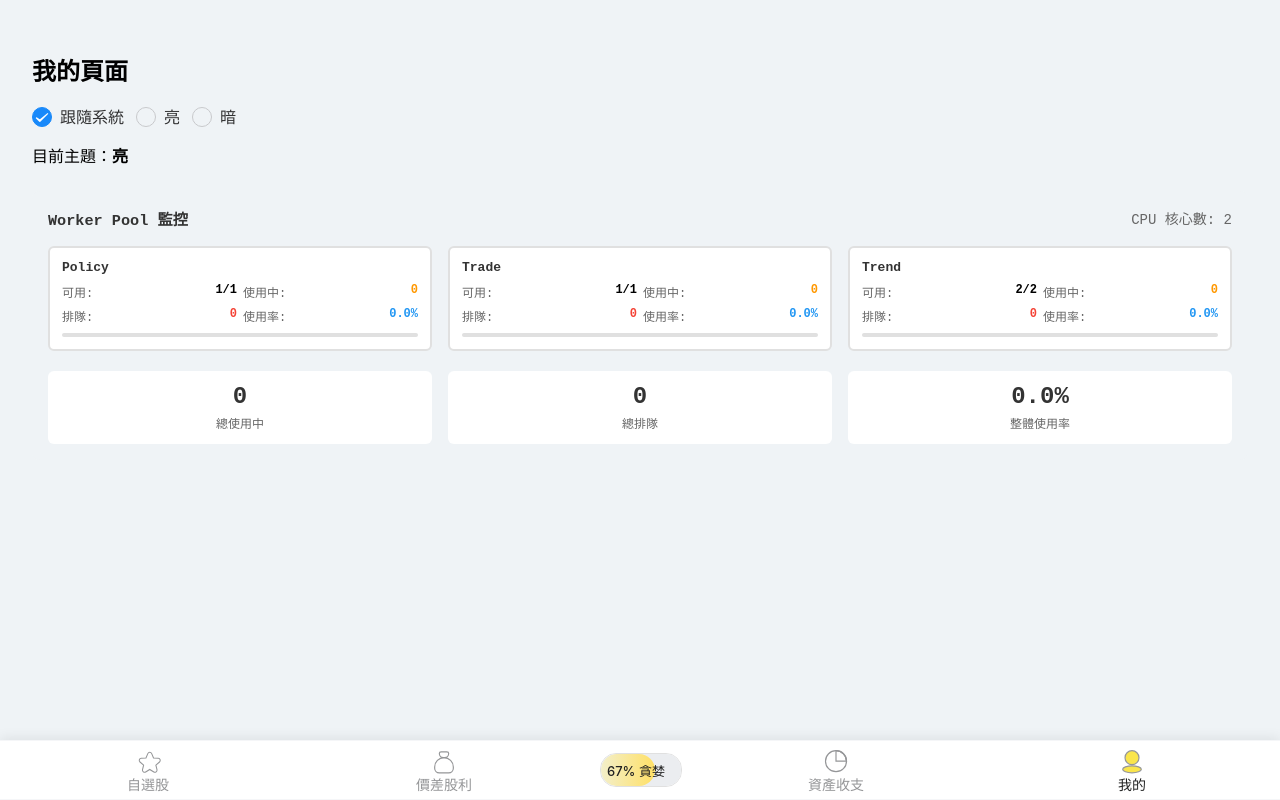
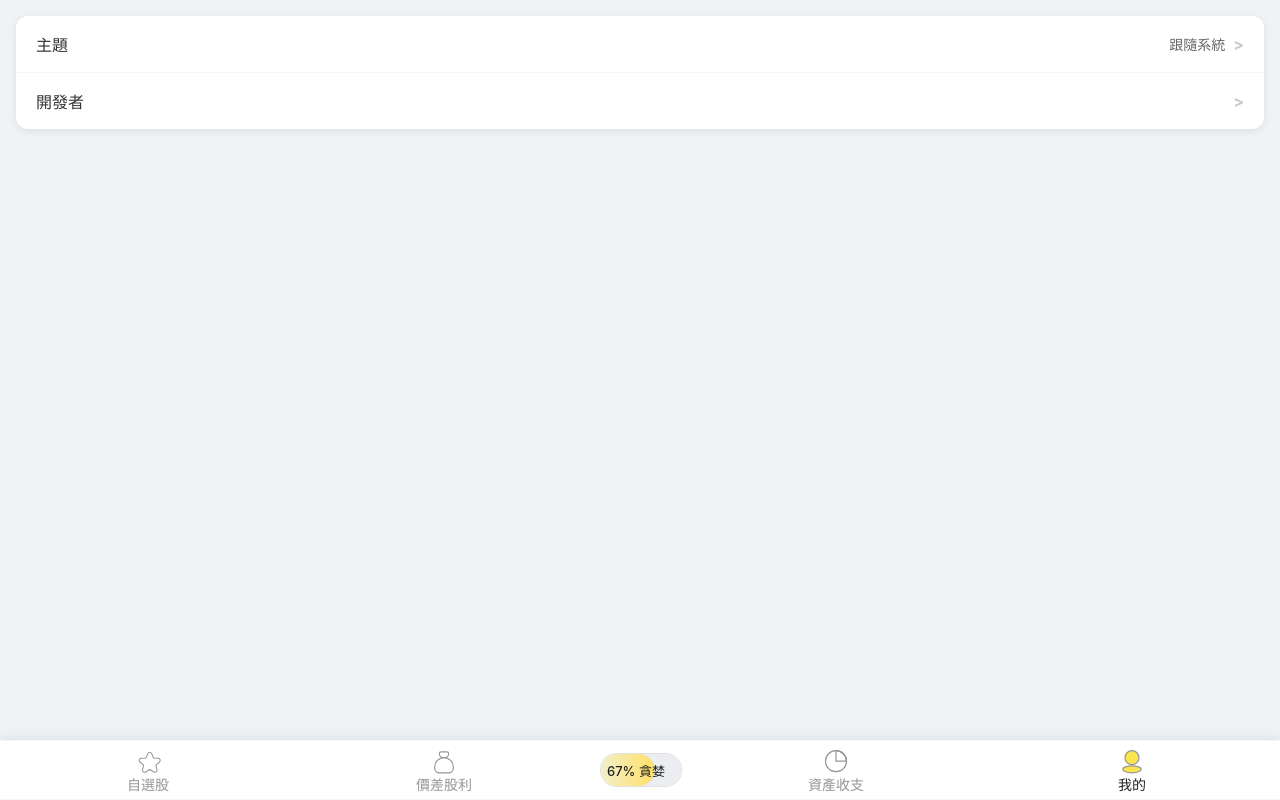
Before and after one commit to 17Kobe/iKDx, a Vue app: page /#/my in a window 1280 px wide. Built offline with nearby package versions, Linux system fonts and the light colour scheme.

Commit message:
✨ feat(My.vue): 重構主題和開發者設定，新增 ActionSheet 和樣式優化

```diff
--- a/src/pages/My.vue
+++ b/src/pages/My.vue
@@ -1,28 +1,134 @@
 <template>
-    <div class="my-page" style="padding: 32px">
-        <h2>我的頁面</h2>
-        <div style="margin-bottom: 16px">
-            <RadioGroup v-model="themeStore.mode" direction="horizontal">
-                <Radio :name="0">跟隨系統</Radio>
-                <Radio :name="1">亮</Radio>
-                <Radio :name="2">暗</Radio>
-            </RadioGroup>
-        </div>
-        <div style="margin-bottom: 24px">
-            目前主題：<b>{{ themeStore.isDark ? '暗' : '亮' }}</b>
+    <div class="my-page">
+        <div class="setting-list">
+            <!-- 主題設定 -->
+            <div class="setting-item" @click="showThemeSheet">
+                <div class="setting-left">
+                    <span class="setting-title">主題</span>
+                </div>
+                <div class="setting-right">
+                    <span class="setting-value">{{ currentThemeLabel }}</span>
+                    <span class="arrow">></span>
+                </div>
+            </div>
+
+            <!-- 開發者設定 -->
+            <div class="setting-item" @click="showDeveloperSheet">
+                <div class="setting-left">
+                    <span class="setting-title">開發者</span>
+                </div>
+                <div class="setting-right">
+                    <span class="arrow">></span>
+                </div>
+            </div>
         </div>
 
-        <!-- Worker Pool 監控組件 -->
-        <WorkerMonitor />
+        <!-- 主題選擇 ActionSheet -->
+        <ActionSheet
+            v-model:show="themeSheetVisible"
+            :actions="themeActions"
+            title="選擇主題"
+            cancel-text="取消"
+            @select="onThemeSelect"
+        />
+
+        <!-- 開發者 ActionSheet -->
+        <ActionSheet
+            v-model:show="developerSheetVisible"
+            :actions="developerActions"
+            title="開發者選項"
+            cancel-text="取消"
+            @select="onDeveloperSelect"
+        />
+
+        <!-- Worker Monitor 彈窗 -->
+        <Popup
+            v-model:show="workerMonitorVisible"
+            position="bottom"
+            :style="{ height: '70%' }"
+            round
+        >
+            <div style="padding: 20px;">
+                <div style="text-align: center; margin-bottom: 20px; font-size: 18px; font-weight: bold;">
+                    Worker Pool 監控
+                </div>
+                <WorkerMonitor />
+            </div>
+        </Popup>
     </div>
 </template>
 
 <script setup>
+    import { ref, computed } from 'vue';
     import { useThemeStore } from '../stores/theme';
-    import { RadioGroup, Radio } from 'vant';
+    import { ActionSheet, Popup } from 'vant';
     import WorkerMonitor from '../components/my/WorkerMonitor.vue';
 
     const themeStore = useThemeStore();
+
+    // ActionSheet 顯示狀態
+    const themeSheetVisible = ref(false);
+    const developerSheetVisible = ref(false);
+    const workerMonitorVisible = ref(false);
+
+    // 當前主題標籤
+    const currentThemeLabel = computed(() => {
+        switch (themeStore.mode) {
+            case 0: return '跟隨系統';
+            case 1: return '亮';
+            case 2: return '暗';
+            default: return '跟隨系統';
+        }
+    });
+
+    // 主題選項
+    const themeActions = [
+        { name: '跟隨系統', value: 0 },
+        { name: '亮', value: 1 },
+        { name: '暗', value: 2 }
+    ];
+
+    // 開發者選項
+    const developerActions = [
+        { name: 'Worker Pool 監控', value: 'worker' },
+        { name: '應用資訊', value: 'info' },
+        { name: '清除快取', value: 'clear' }
+    ];
+
+    // 顯示主題選擇
+    function showThemeSheet() {
+        themeSheetVisible.value = true;
+    }
+
+    // 顯示開發者選項
+    function showDeveloperSheet() {
+        developerSheetVisible.value = true;
+    }
+
+    // 主題選擇
+    function onThemeSelect(action) {
+        themeStore.mode = action.value;
+        themeSheetVisible.value = false;
+    }
+
+    // 開發者選項
+    function onDeveloperSelect(action) {
+        developerSheetVisible.value = false;
+
+        switch (action.value) {
+            case 'worker':
+                workerMonitorVisible.value = true;
+                break;
+            case 'info':
+                // 可以加入應用資訊邏輯
+                console.log('顯示應用資訊');
+                break;
+            case 'clear':
+                // 可以加入清除快取邏輯
+                console.log('清除快取');
+                break;
+        }
+    }
 </script>
 
     <style scoped>
@@ -30,5 +136,63 @@
         background: var(--page-bg, #eff3f6);
         min-height: 100%;
         box-sizing: border-box;
+        padding: 16px;
+    }
+
+    .setting-list {
+        background: white;
+        border-radius: 12px;
+        overflow: hidden;
+        box-shadow: 0 2px 8px rgba(0, 0, 0, 0.08);
+    }
+
+    .setting-item {
+        display: flex;
+        align-items: center;
+        justify-content: space-between;
+        padding: 16px 20px;
+        border-bottom: 1px solid #f5f5f5;
+        cursor: pointer;
+        transition: background-color 0.2s;
+    }
+
+    .setting-item:last-child {
+        border-bottom: none;
+    }
+
+    .setting-item:hover {
+        background-color: #f8f9fa;
+    }
+
+    .setting-item:active {
+        background-color: #f0f1f2;
+    }
+
+    .setting-left {
+        display: flex;
+        align-items: center;
+    }
+
+    .setting-title {
+        font-size: 16px;
+        color: #333;
+        font-weight: 500;
+    }
+
+    .setting-right {
+        display: flex;
+        align-items: center;
+        gap: 8px;
+    }
+
+    .setting-value {
+        font-size: 14px;
+        color: #666;
+    }
+
+    .arrow {
+        font-size: 16px;
+        color: #c8c9cc;
+        font-weight: bold;
     }
     </style>
```
